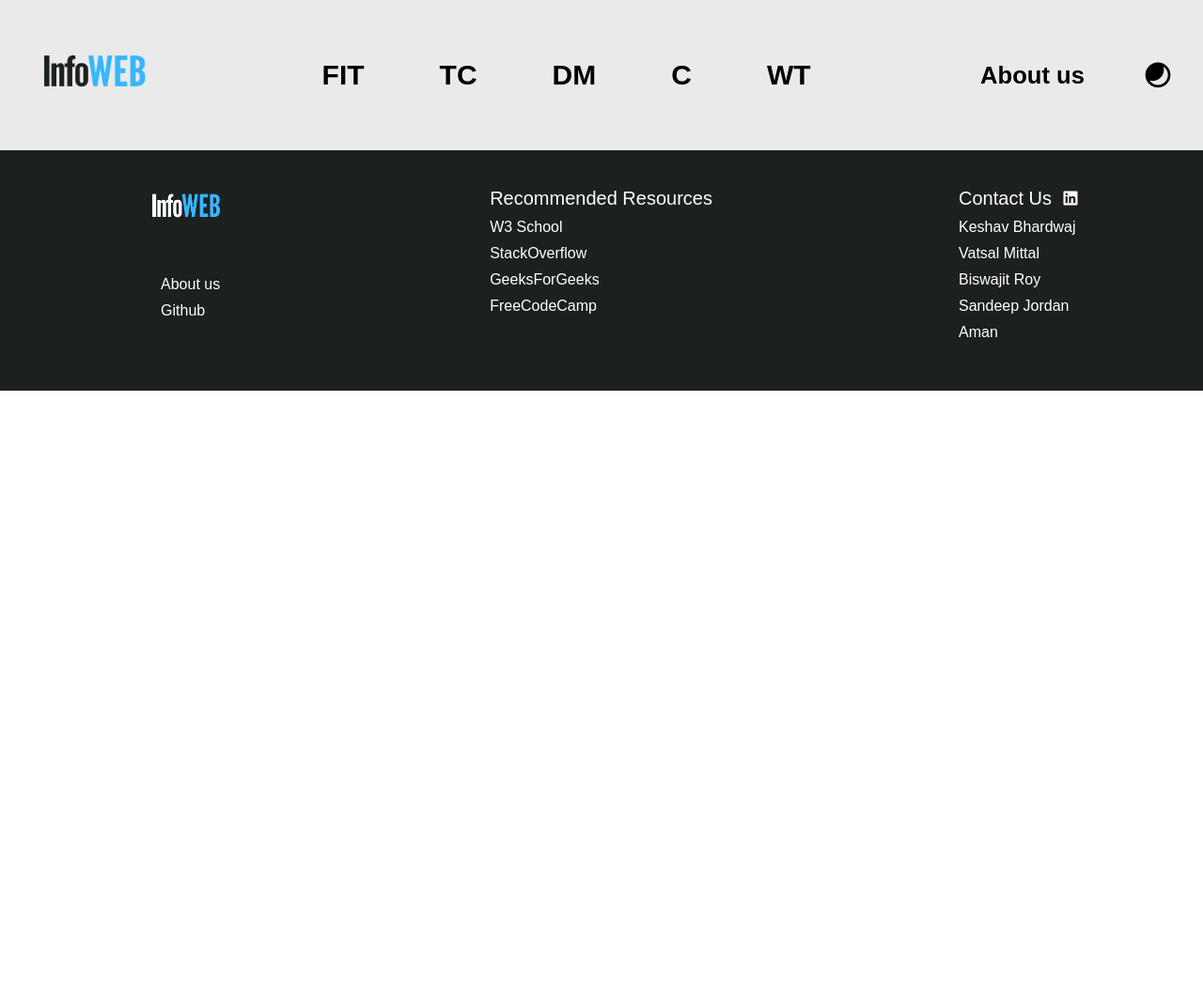
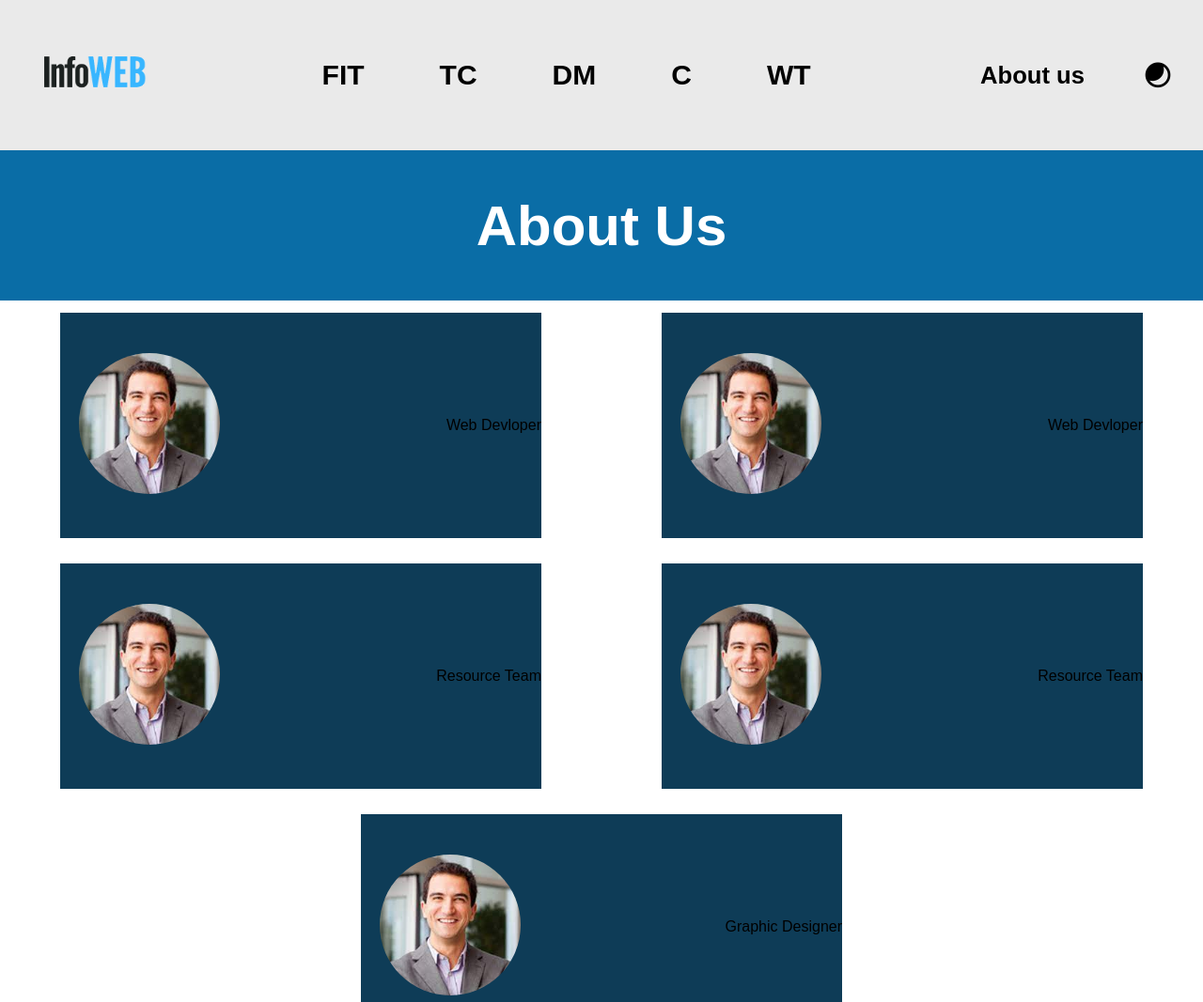
Before and after one commit to vatszal/InfoWeb, a plain HTML site: page About us.html in a window 1280 px wide. Shown: the top 1067 px of the page at 94% size. Before the commit the page ends 800 px from the top, so only its background shows below. Drawn offline with nearby package versions, Linux system fonts and the light colour scheme; a web font is replaced by a local one.

Commit message:
sandeep_jordan

```diff
--- a/About us.html
+++ b/About us.html
@@ -24,6 +24,17 @@
             <i class="ri-contrast-2-fill"></i>
         </div>
     </nav>
+    <div class="about_us">
+     <p>About Us</p>
+    </div>
+
+    <div class="main_about">
+        <div class="box_about1"><div class="img_about"><img src="dummy_angrez.jpeg" alt=""></div><p>Web Devloper</p></div>
+        <div class="box_about2"><div class="img_about"><img src="dummy_angrez.jpeg" alt=""></div><p>Web Devloper</p></div>
+        <div class="box_about3"><div class="img_about"><img src="dummy_angrez.jpeg" alt=""></div><p>Resource Team</p></div>
+        <div class="box_about4"><div class="img_about"><img src="dummy_angrez.jpeg" alt=""></div><p>Resource Team</p></div>
+        <div class="box_about5"><div class="img_about"><img src="dummy_angrez.jpeg" alt=""></div><p>Graphic Designer</p></div>
+    </div>
 
     <footer class="footer">
         <div class="fdiv_1"><img src="logo black.png" alt="" class="footer_logo">
--- a/style.css
+++ b/style.css
@@ -204,3 +204,42 @@ footer a:hover {
 footer i {
     margin-left: 10px;
 }
+
+/* About style sheet */
+
+.about_us{
+    height: 20vh;
+    background-color: #0A6DA6;
+    color: #fff;
+    display: flex;
+    justify-content: center;
+    align-items: center;
+    font-size: 60px;
+    font-weight: 800;
+}
+
+.main_about{
+    justify-content: space-around;
+    align-items: center;
+    display: flex;
+    flex-wrap: wrap;
+    height: 100vh;
+}
+
+.box_about1,.box_about2,.box_about3,.box_about4,.box_about5{
+    /* flex-direction: row; */
+    display: flex;
+    align-items: center;
+    justify-content: space-between;
+    /* margin: 20px; */
+    height: 30vh;
+    width: 40vw;
+    background-color: #0e3c57;
+}
+
+.img_about img{
+    margin-left: 20px;
+    height: 150px;
+    width: 150px;
+    border-radius: 50%;
+}
```
Also changed, not shown: dummy_angrez.jpeg (added).
